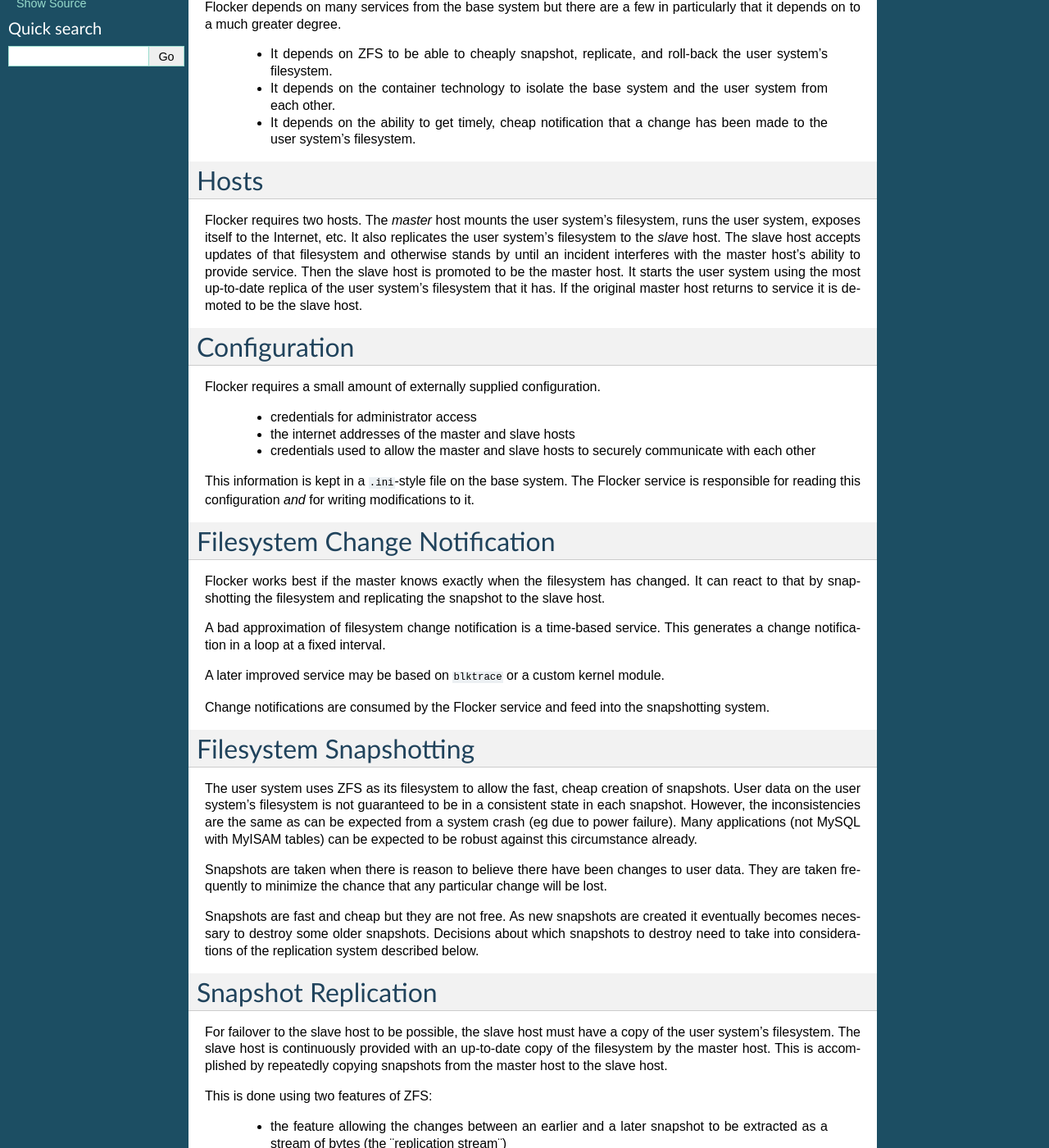
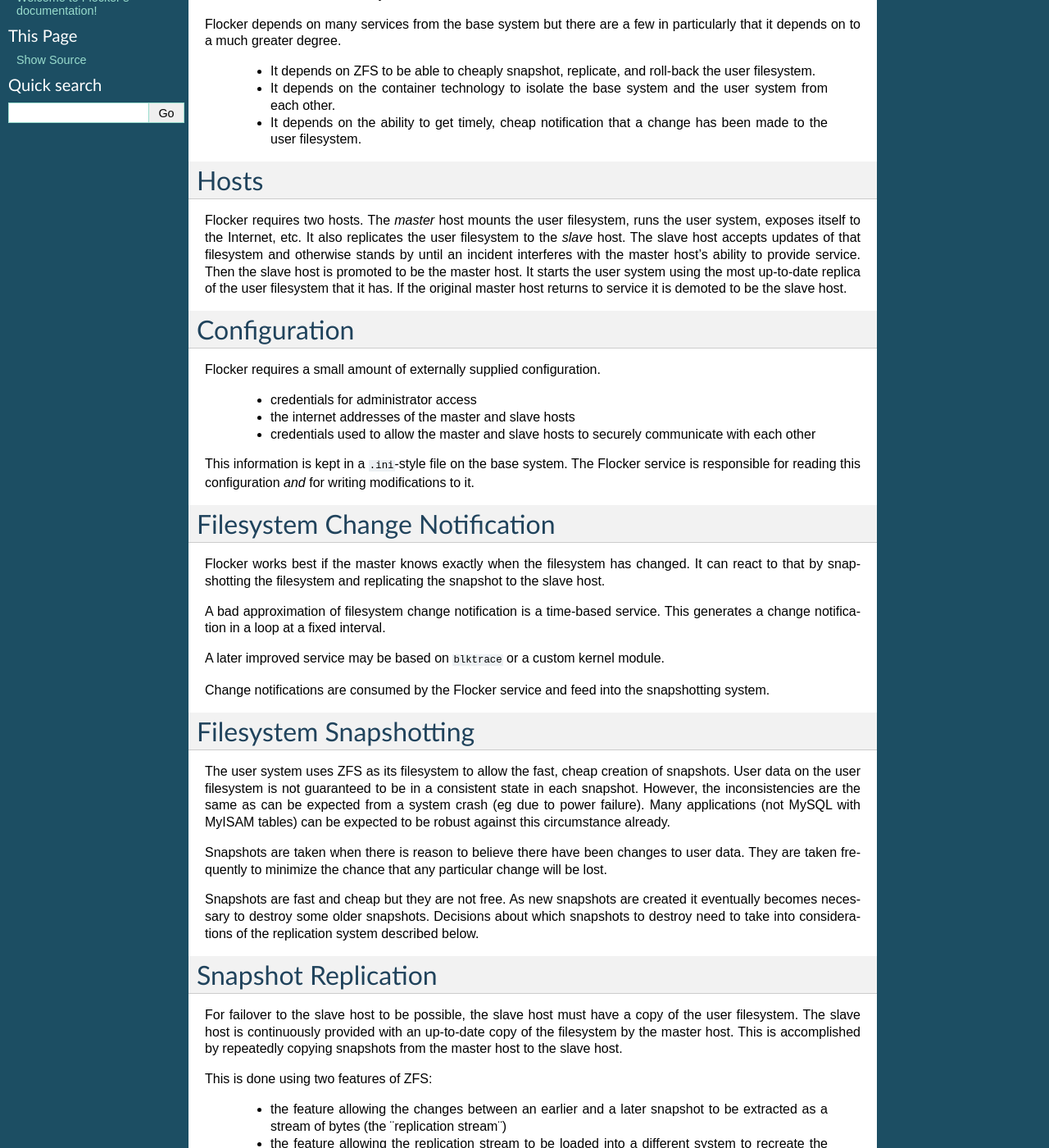
Before and after one commit to ClusterHQ/flocker, a Sphinx documentation site: the page built from docs/architecture.rst, in a window 1280 px wide and 1400 px high, scrolled down 250 px. Shown: the whole window at 82% size. Built offline with Sphinx 7.4.7, drawn with Linux system fonts in a browser that asks for light colours; some of the changed text lies outside the part shown.

Commit message:
Hoist this awkward term.

```diff
--- a/docs/architecture.rst
+++ b/docs/architecture.rst
@@ -5,25 +5,27 @@
 The operating system may be running directly on hardware (¨bare metal¨) or in a virtualized environment.
 Throughout this documentation this operating system is referred to as the ¨base system¨.
 
-Flocker manages a guest operating system (presently limited to a Linux distribution) using a ¨container¨ technology (chroot, LXC, Docker, etc).
+Flocker manages one guest operating system (presently limited to a Linux distribution) using a ¨container¨ technology (chroot, LXC, Docker, etc).
 Throughout this documentation this operating system is referred to as the ¨user system¨.
+All persistent state associated with the user system is the single filesystem associated with it.
+This is referred to as the ¨user filesystem¨.
 
 Flocker depends on many services from the base system but there are a few in particularly that it depends on to a much greater degree.
 
-  * It depends on ZFS to be able to cheaply snapshot, replicate, and roll-back the user system's filesystem.
+  * It depends on ZFS to be able to cheaply snapshot, replicate, and roll-back the user filesystem.
   * It depends on the container technology to isolate the base system and the user system from each other.
-  * It depends on the ability to get timely, cheap notification that a change has been made to the user system's filesystem.
+  * It depends on the ability to get timely, cheap notification that a change has been made to the user filesystem.
 
 
 Hosts
 =====
 
 Flocker requires two hosts.
-The *master* host mounts the user system's filesystem, runs the user system, exposes itself to the Internet, etc.
-It also replicates the user system's filesystem to the *slave* host.
+The *master* host mounts the user filesystem, runs the user system, exposes itself to the Internet, etc.
+It also replicates the user filesystem to the *slave* host.
 The slave host accepts updates of that filesystem and otherwise stands by until an incident interferes with the master host's ability to provide service.
 Then the slave host is promoted to be the master host.
-It starts the user system using the most up-to-date replica of the user system's filesystem that it has.
+It starts the user system using the most up-to-date replica of the user filesystem that it has.
 If the original master host returns to service it is demoted to be the slave host.
 
 
@@ -57,7 +59,7 @@
 =======================
 
 The user system uses ZFS as its filesystem to allow the fast, cheap creation of snapshots.
-User data on the user system's filesystem is not guaranteed to be in a consistent state in each snapshot.
+User data on the user filesystem is not guaranteed to be in a consistent state in each snapshot.
 However, the inconsistencies are the same as can be expected from a system crash (eg due to power failure).
 Many applications (not MySQL with MyISAM tables) can be expected to be robust against this circumstance already.
 
@@ -72,7 +74,7 @@
 Snapshot Replication
 ====================
 
-For failover to the slave host to be possible, the slave host must have a copy of the user system's filesystem.
+For failover to the slave host to be possible, the slave host must have a copy of the user filesystem.
 The slave host is continuously provided with an up-to-date copy of the filesystem by the master host.
 This is accomplished by repeatedly copying snapshots from the master host to the slave host.
 
--- a/docs/index.rst
+++ b/docs/index.rst
@@ -11,6 +11,7 @@
 .. toctree::
    :maxdepth: 2
 
+   architecture
 
 
 Indices and tables
```
